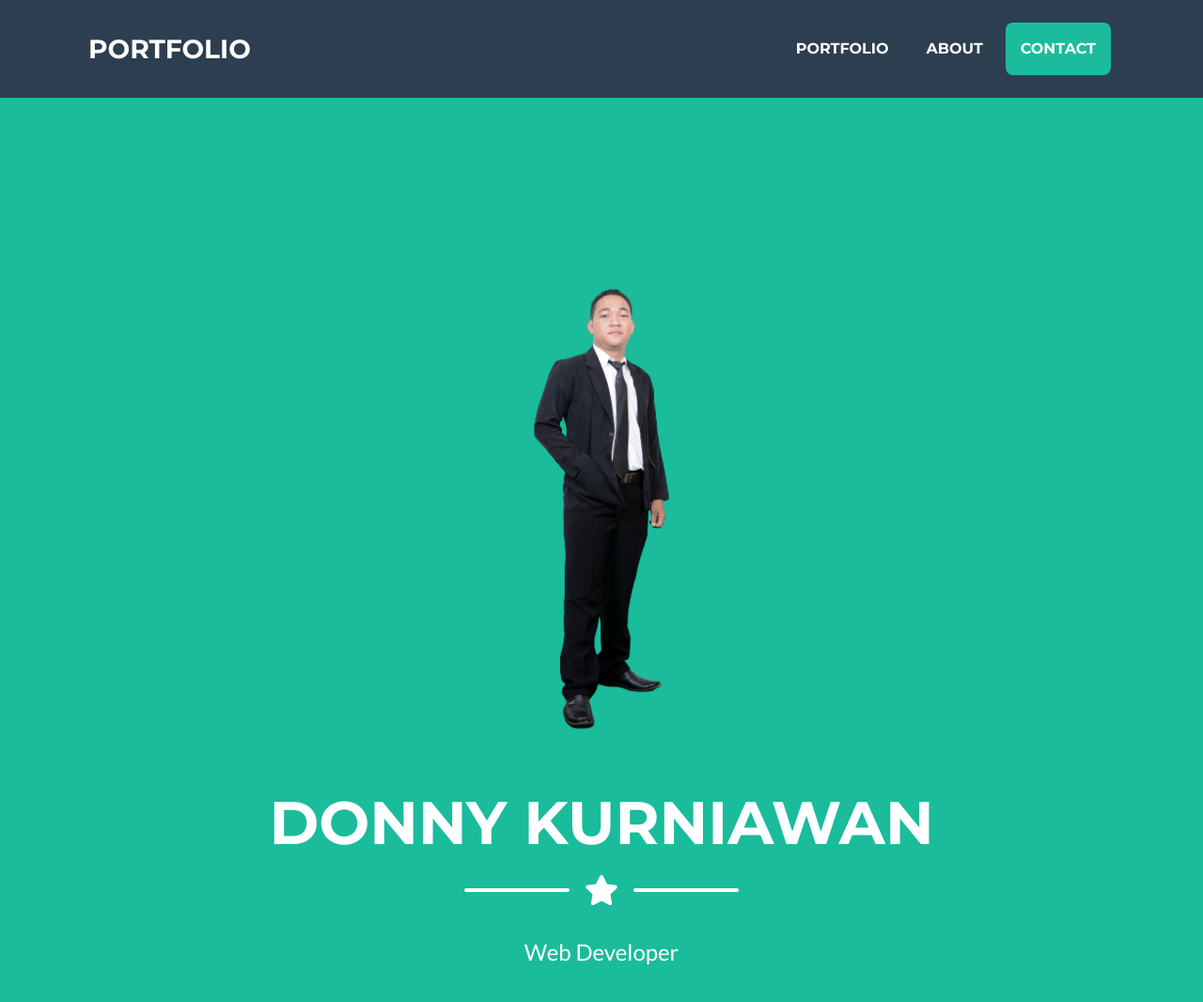
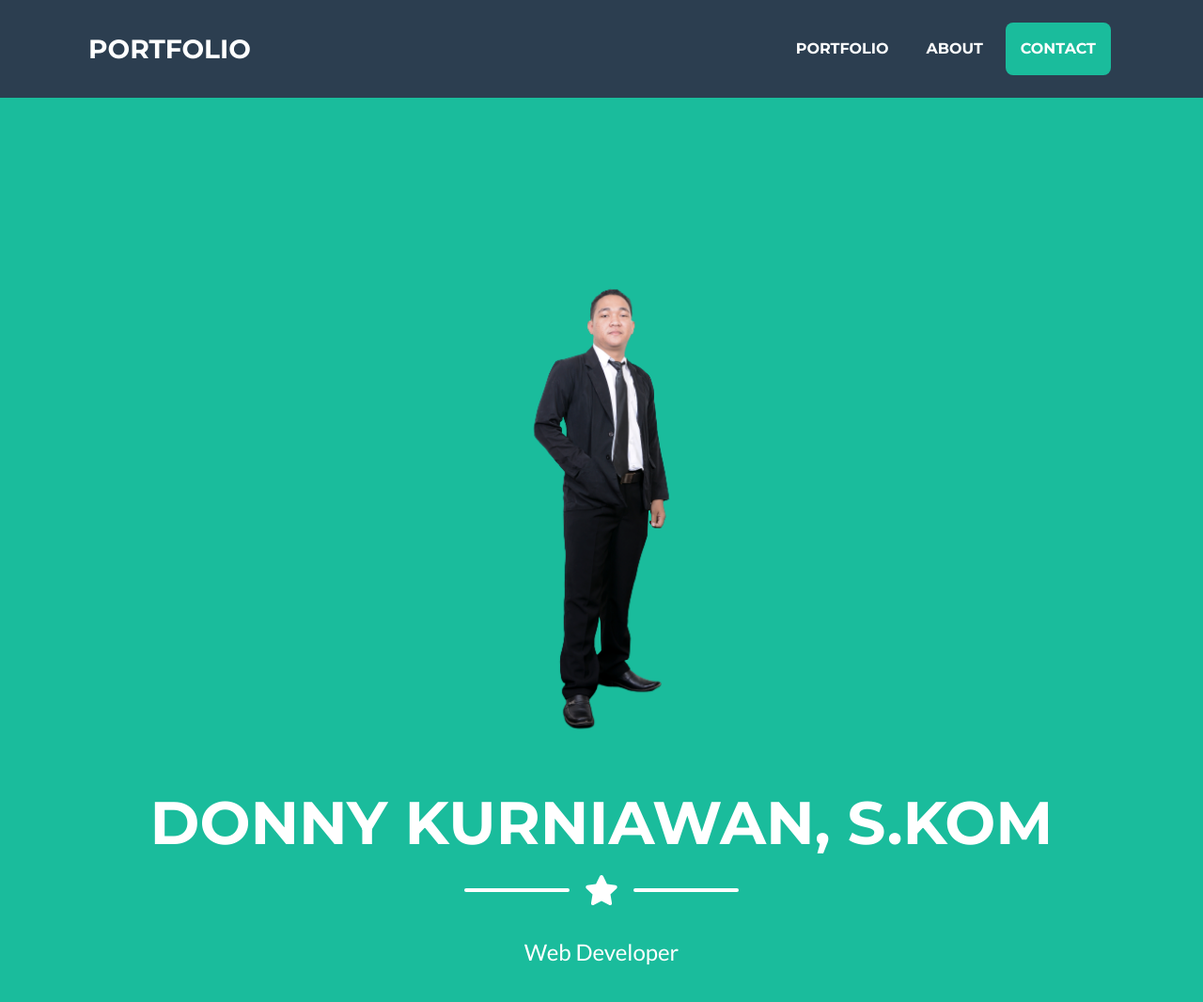
Before and after one commit to DonnyKurniawan25/CVPortfolio, a plain HTML site: page index.html in a window 1280 px wide. Shown: the top 1066 px of the page at 94% size. Drawn offline with nearby package versions, Linux system fonts and the light colour scheme.

Commit message:
Update index.html

```diff
--- a/index.html
+++ b/index.html
@@ -40,7 +40,7 @@
                 <!-- Masthead Avatar Image-->
                 <img class="masthead-avatar mb-5" style="width: 400px;" src="assets/img/avataaars.png" alt="" />
                 <!-- Masthead Heading-->
-                <h1 class="masthead-heading text-uppercase mb-0">DONNY KURNIAWAN</h1>
+                <h1 class="masthead-heading text-uppercase mb-0">DONNY KURNIAWAN, S.Kom</h1>
                 <!-- Icon Divider-->
                 <div class="divider-custom divider-light">
                     <div class="divider-custom-line"></div>
```
